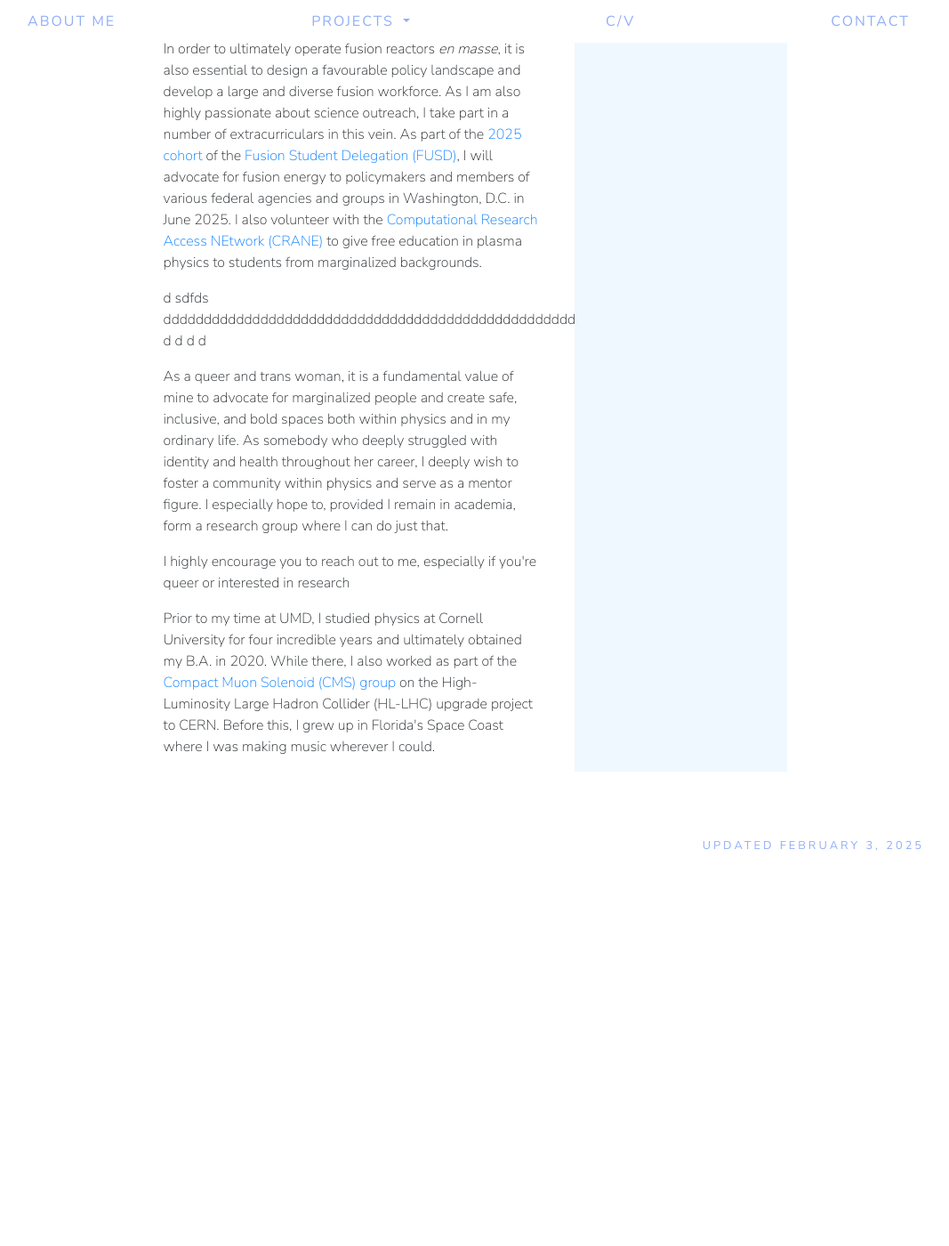
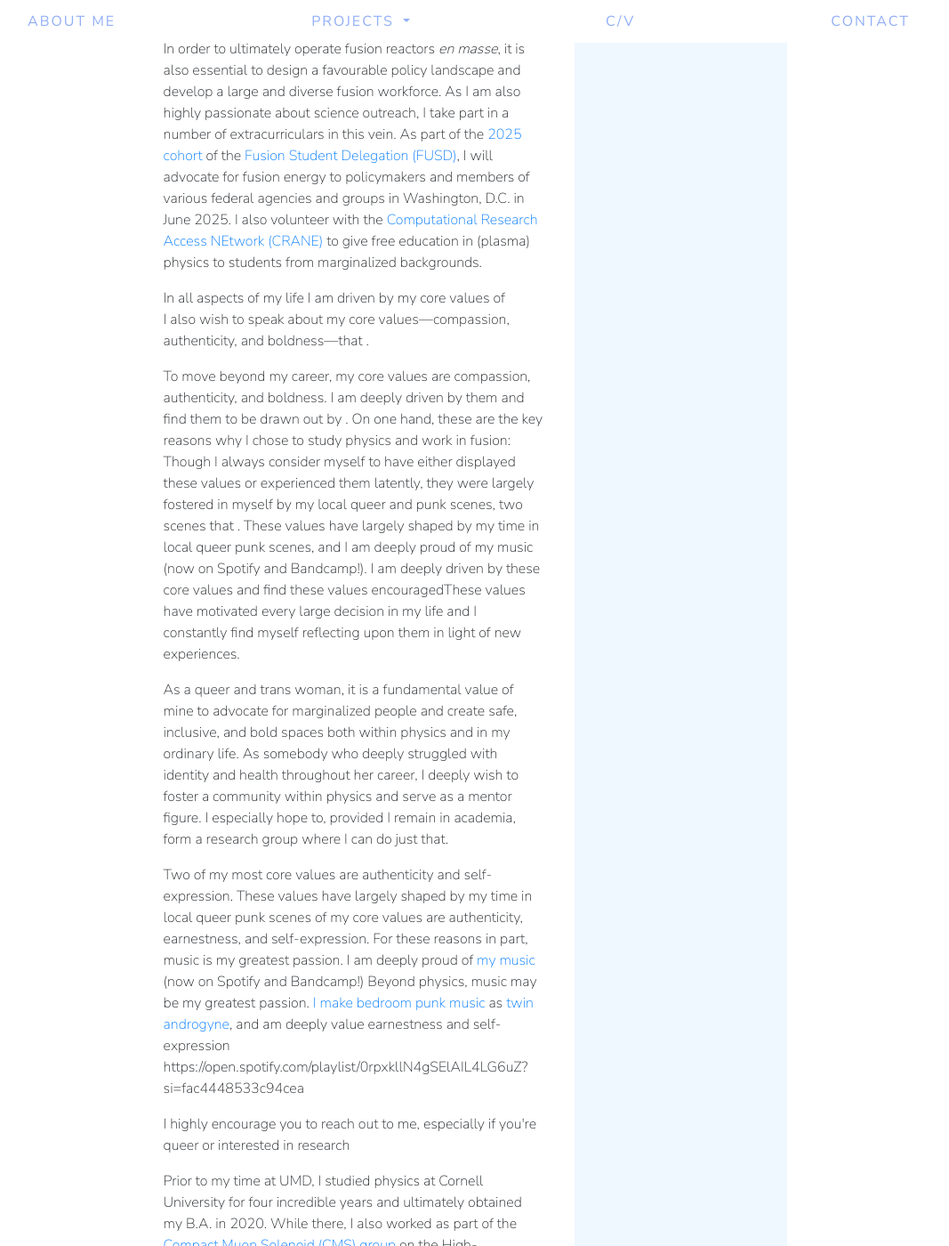
Before and after one commit to smhurwitz/smhurwitz.github.io, a Jekyll site: the page built from index.html, in a window 1280 px wide and 1400 px high, scrolled down 974 px. Shown: the whole window at 89% size, without its empty margins (113-1180 px from the left). Built offline with Jekyll 4.4.1, drawn with Linux system fonts in a browser that asks for light colours; nearby versions of some CDN libraries; before the commit the page ends 1965 px from its top, so only the background shows below that.

Commit message:
add media

```diff
--- a/index.html
+++ b/index.html
@@ -6,16 +6,36 @@
 <main>
   <div class="row description">
     <div class="intro-text my-4 col-md-8">
-      <p>Hello, and welcome to my personal website! Here you can find information on everything from my <a href="physics.html" target="_blank">physics research</a> and professional activities to <a href="music.html" target="_blank">my music</a> and <a href="projects.html" target="_blank">personal projects</a>. I truly am always delighted to meet new people, so please feel free to <a href="mailto:G7e9b@example.com">shoot me an email</a>, say hi if you spot me somewhere, or leave mysterious and unmarked letters.</p>
 
-      <p>I am currently a fourth-year PhD candidate in physics at the University of Maryland, College Park (UMD), where I study the nuclear fusion device called a stellarator (read my explanation of fusion and these wacky guys!) as part of the <a href="https://terpconnect.umd.edu/~mattland/" target="_blank"
-        >UMD Stellarator Group</a> under <a href="https://ireap.umd.edu/clark/faculty/1279/Matt-Landreman" target="_blank">Matt Landreman</a>. In contrast to every other source of power, fusion devices are considered ideal energy sources since they offer clean, safe, and limitless energy. As we live amidst dual climate and energy crises, for this reason I believe it is essential to rapidly develop viable fusion reactors and distribute them equitably across the world in accordance with a climate justice framework. </p>
+      <p>Hello, and welcome to my personal website! Here you can find information on everything from my <a href="physics.html" target="_blank">physics research</a> and professional activities to <a href="music.html" target="_blank">my music</a> and <a href="projects.html" target="_blank">personal projects</a>. I truly am always delighted to meet new people, so please feel free to <a href="mailto:smhurwitz27@gmail.com">shoot me an email</a>, say hi if you spot me somewhere, or leave mysterious and unmarked letters.</p>
+
+      <p>I am currently a fourth-year PhD candidate in physics at the University of Maryland, College Park (UMD), where I study the nuclear fusion device called a stellarator (read my explanation of fusion and these wacky guys!) as part of the <a href="https://terpconnect.umd.edu/~mattland/" target="_blank">UMD Stellarator Group</a> under <a href="https://ireap.umd.edu/clark/faculty/1279/Matt-Landreman" target="_blank">Matt Landreman</a>. In contrast to every other source of power, fusion devices are considered ideal energy sources since they offer clean, safe, and limitless energy. As we live amidst dual climate and energy crises, for this reason I believe it is essential to rapidly develop viable fusion reactors and distribute them equitably across the world in accordance with a climate justice framework. </p>
 
       <p>Like other members of my group, I use plasma physics theory and high-performance computing to better understand and design stellarators. In my most recent project, for instance, I derived a numerically rapid and highly accurate formula for the magnetic forces on stellarator coils, and used this to design coils with significantly reduced forces for the Landreman-Paul precise QA configuration. </p>
 
-      <p>In order to ultimately operate fusion reactors <i>en masse</i>, it is also essential to design a favourable policy landscape and develop a large and diverse fusion workforce. As I am also highly passionate about science outreach, I take part in a number of extracurriculars in this vein. As part of the <a href="https://www.fusiondelegation.org/meet-the-delegation/2025-delegation" target="_blank">2025 cohort</a> of the <a href="https://www.fusiondelegation.org/home" target="_blank">Fusion Student Delegation (FUSD)</a>, I will advocate for fusion energy to policymakers and members of various federal agencies and groups in Washington, D.C. in June 2025. I also volunteer with the <a href="https://www.cranephysics.org" target="_blank">Computational Research Access NEtwork (CRANE)</a> to give free education in plasma physics to students from marginalized backgrounds.</p>
-      <p>d sdfds   ddddddddddddddddddddddddddddddddddddddddddddddddddddddd  d d d d <data value="d D"></data> </p>
+      <p>In order to ultimately operate fusion reactors <i>en masse</i>, it is also essential to design a favourable policy landscape and develop a large and diverse fusion workforce. As I am also highly passionate about science outreach, I take part in a number of extracurriculars in this vein. As part of the <a href="https://www.fusiondelegation.org/meet-the-delegation/2025-delegation" target="_blank">2025 cohort</a> of the <a href="https://www.fusiondelegation.org/home" target="_blank">Fusion Student Delegation (FUSD)</a>, I will advocate for fusion energy to policymakers and members of various federal agencies and groups in Washington, D.C. in June 2025. I also volunteer with the <a href="https://www.cranephysics.org" target="_blank">Computational Research Access NEtwork (CRANE)</a> to give free education in (plasma) physics to students from marginalized backgrounds.</p>
+
+      In all aspects of my life I am driven by my core values of
+
+      <p>I also wish to speak about my core values—compassion, authenticity, and boldness—that .</p>
+
+      <p>To move beyond my career, my core values are compassion, authenticity, and boldness. I am deeply driven by them and find them to be drawn out by . On one hand, these are the key reasons why I chose to study physics and work in fusion:
+
+        Though I always consider myself to have either displayed these values or experienced them latently, they were largely fostered in myself by my local queer and punk scenes, two scenes that . These values have largely shaped by my time in local queer punk scenes, and I am deeply proud of my music (now on Spotify and Bandcamp!). I am deeply driven by these core values and find these values encouragedThese values have motivated every large decision in my life and I constantly find myself reflecting upon them in light of new experiences. </p>
+
       <p>As a queer and trans woman, it is a fundamental value of mine to advocate for marginalized people and create safe, inclusive, and bold spaces both within physics and in my ordinary life. As somebody who deeply struggled with identity and health throughout her career, I deeply wish to foster a community within physics and serve as a mentor figure. I especially hope to, provided I remain in academia, form a research group where I can do just that.</p>
+
+      <p>Two of my most core values are authenticity and self-expression. These values have largely shaped by my time in local queer punk scenes
+
+
+        of my core values are authenticity, earnestness, and self-expression. For these reasons in part, music is my greatest passion. I am deeply proud of <a href="music.html" target="_blank">my music</a> (now on Spotify and Bandcamp!)
+
+
+        Beyond physics, music may be my greatest passion. <a href="music.html" target="_blank">I make bedroom punk music</a> as <a href="https://open.spotify.com/artist/6pnPwlQKrgGMashcLIehI7?si=f9eJjNpmTUGN5gZj1TYo_g" target="_blank">twin androgyne</a>, and am
+
+        deeply value earnestness and self-expression
+
+        https://open.spotify.com/playlist/0rpxkllN4gSElAIL4LG6uZ?si=fac4448533c94cea
 
       <p>I highly encourage you to reach out to me, especially if you're queer or interested in research</p>
 
```
Also changed, not shown: media/IMG_2701.jpeg (added), 1 other file.
